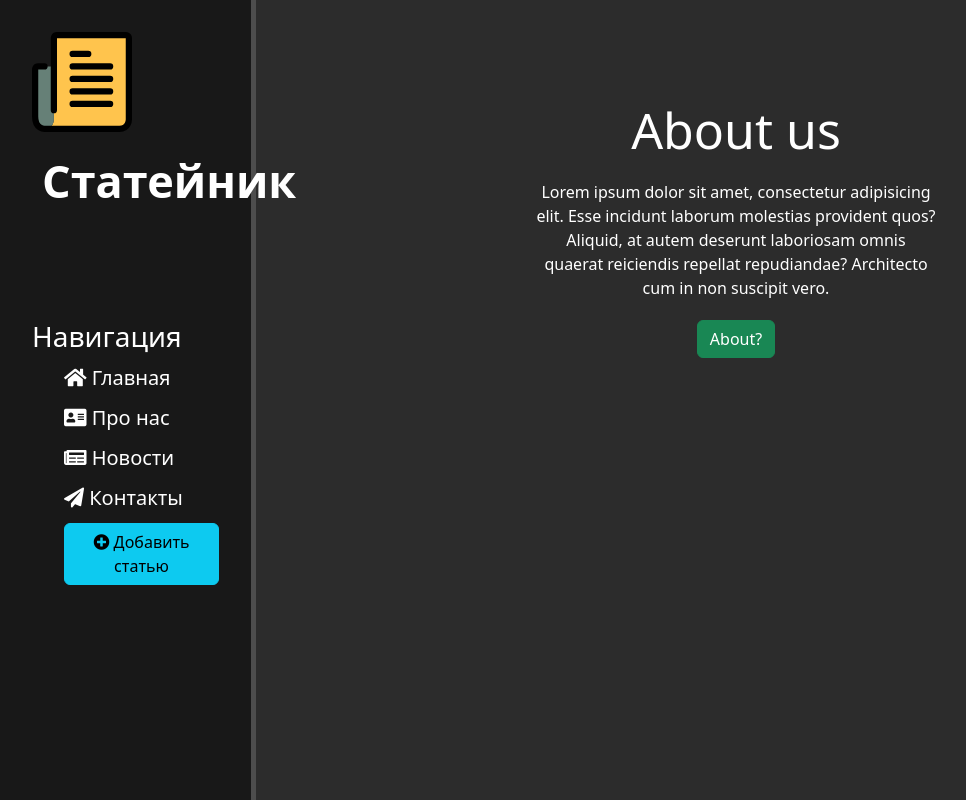
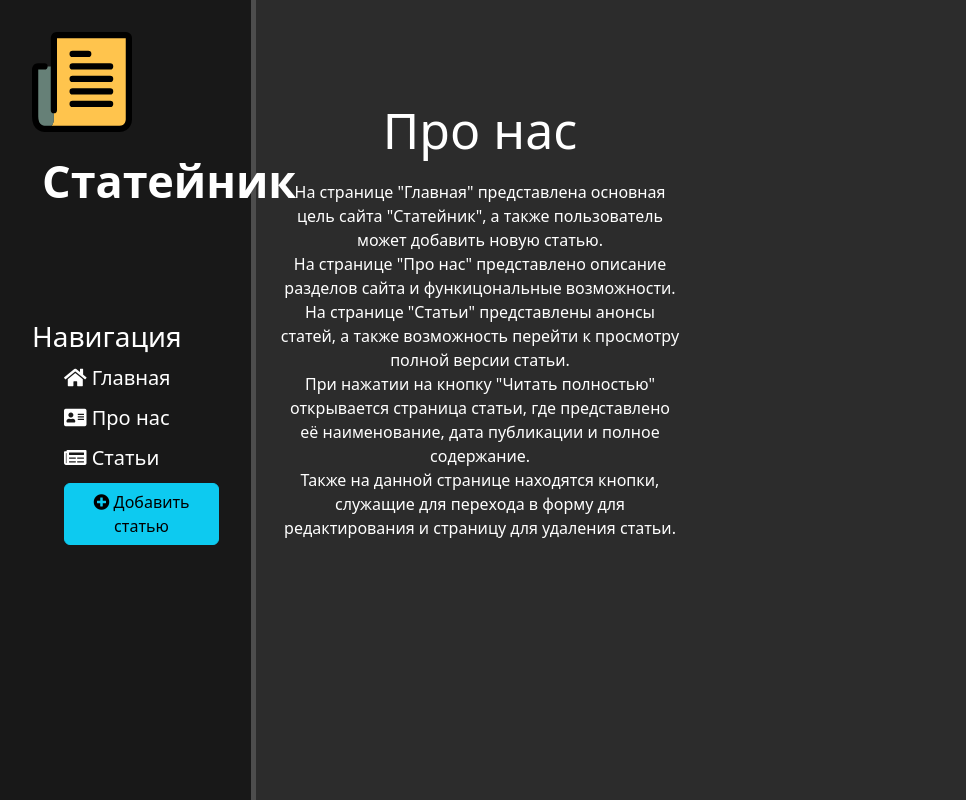
Before and after one commit to LegroQ/ArticlesWebSite, a Django app: page /about in a window 1280 px wide. Shown: the whole page, without its empty margins (0-966 px from the left). Run offline with Django 5.2, Linux system fonts and the light colour scheme; some libraries are stand-ins or nearby versions.

Commit message:
Small fixes

```diff
--- a/articleSite/main/static/main/css/main.css
+++ b/articleSite/main/static/main/css/main.css
@@ -9,6 +9,7 @@ aside {
     padding: 2.5%;
     height: 100vh;
     color: #fff;
+    position: fixed;
     border-right: 5px solid #4d4d4d;
 }
 
--- a/articleSite/main/templates/main/about.html
+++ b/articleSite/main/templates/main/about.html
@@ -4,8 +4,12 @@
 
 {% block content %}
     <div class="features">
-        <h1>About us</h1>
-        <p>Lorem ipsum dolor sit amet, consectetur adipisicing elit. Esse incidunt laborum molestias provident quos? Aliquid, at autem deserunt laboriosam omnis quaerat reiciendis repellat repudiandae? Architecto cum in non suscipit vero.</p>
-        <button class="btn btn-success">About?</button>
+        <h1>Про нас</h1>
+        <p>На странице "Главная" представлена основная цель сайта "Статейник", а также пользователь может добавить новую статью.
+            <br>На странице "Про нас" представлено описание разделов сайта и функицональные возможности.
+            <br>На странице "Статьи" представлены анонсы статей, а также возможность перейти к просмотру полной версии статьи.
+            <br>При нажатии на кнопку "Читать полностью" открывается страница статьи, где представлено её наименование, дата публикации и полное содержание.
+            <br>Также на данной странице находятся кнопки, служащие для перехода в форму для редактирования и страницу для удаления статьи.
+        </p>
     </div>
 {% endblock %}
--- a/articleSite/main/templates/main/index.html
+++ b/articleSite/main/templates/main/index.html
@@ -5,7 +5,7 @@
 {% block content %}
     <div class="features">
         <h1>{{ title }}</h1>
-        <p>Lorem ipsum dolor sit amet, consectetur adipisicing elit. Esse incidunt laborum molestias provident quos? Aliquid, at autem deserunt laboriosam omnis quaerat reiciendis repellat repudiandae? Architecto cum in non suscipit vero.</p>
-        <button class="btn btn-warning">КНОПКА для нажатия</button>
+        <p>Сайт "Статейник" предоставляет возможность добавления, редактирования и удаления статей. </p>
+        <a href="{% url 'create_article' %}"><button class="btn btn-info"><i class="fas fa-plus-circle"></i> Добавить статью</button></a>
     </div>
 {% endblock %}
--- a/articleSite/main/templates/main/layout.html
+++ b/articleSite/main/templates/main/layout.html
@@ -20,8 +20,7 @@
         <ul>
             <a href="{% url 'home' %}"><li><i class="fas fa-home"></i> Главная</li></a>
             <a href="{% url 'about' %}"><li><i class="fas fa-address-card"></i> Про нас</li></a>
-            <a href="{% url 'news_home' %}"><li><i class="fas fa-newspaper"></i> Новости</li></a>
-            <a href=""><li><i class="fas fa-paper-plane"></i> Контакты</li></a>
+            <a href="{% url 'news_home' %}"><li><i class="fas fa-newspaper"></i> Статьи</li></a>
             <a href="{% url 'create_article' %}"><li><button class="btn btn-info"><i class="fas fa-plus-circle"></i> Добавить статью</button></li></a>
         </ul>
     </aside>
--- a/articleSite/main/views.py
+++ b/articleSite/main/views.py
@@ -3,8 +3,7 @@ from django.shortcuts import render
 
 def index(request):
     data = {
-        'title': 'Main page',
-        'values': ['Some', 'Hello', '123']
+        'title': 'Главная страница',
     }
     return render(request, 'main/index.html', data)
 
```
